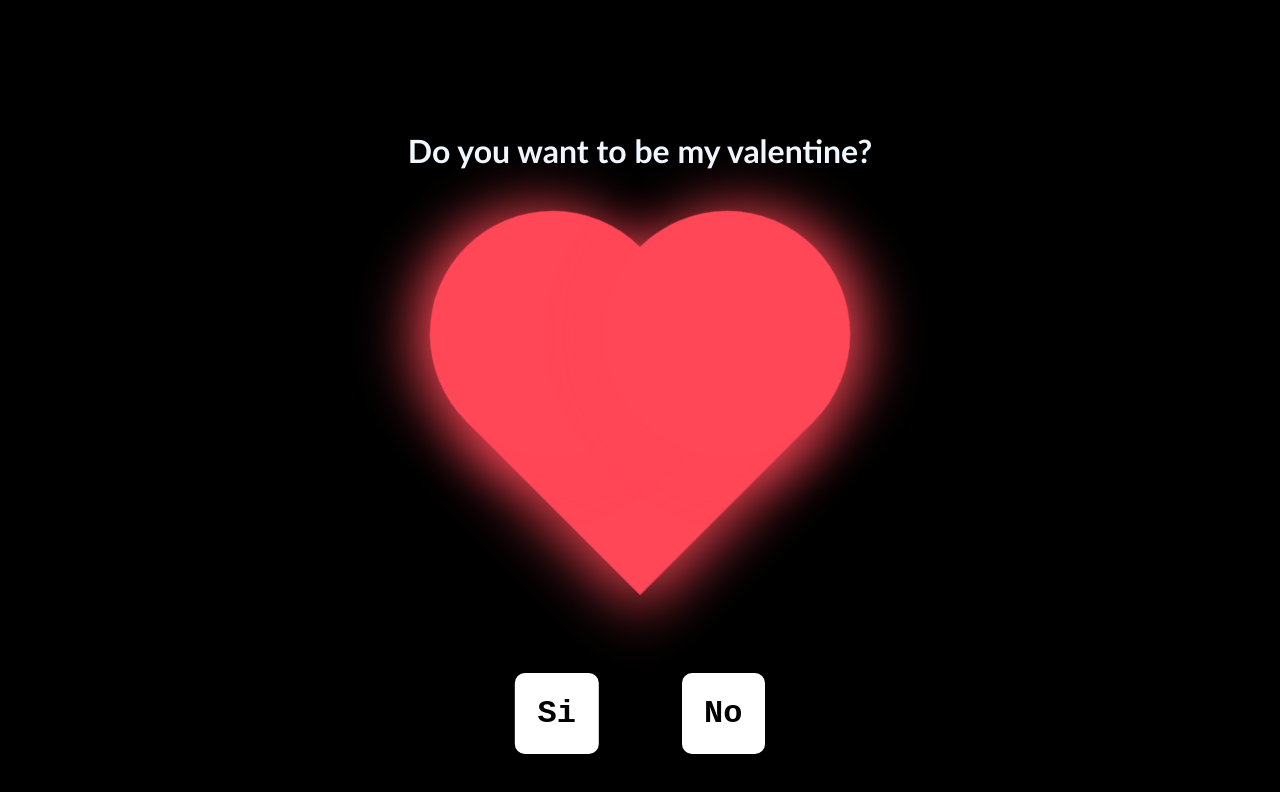
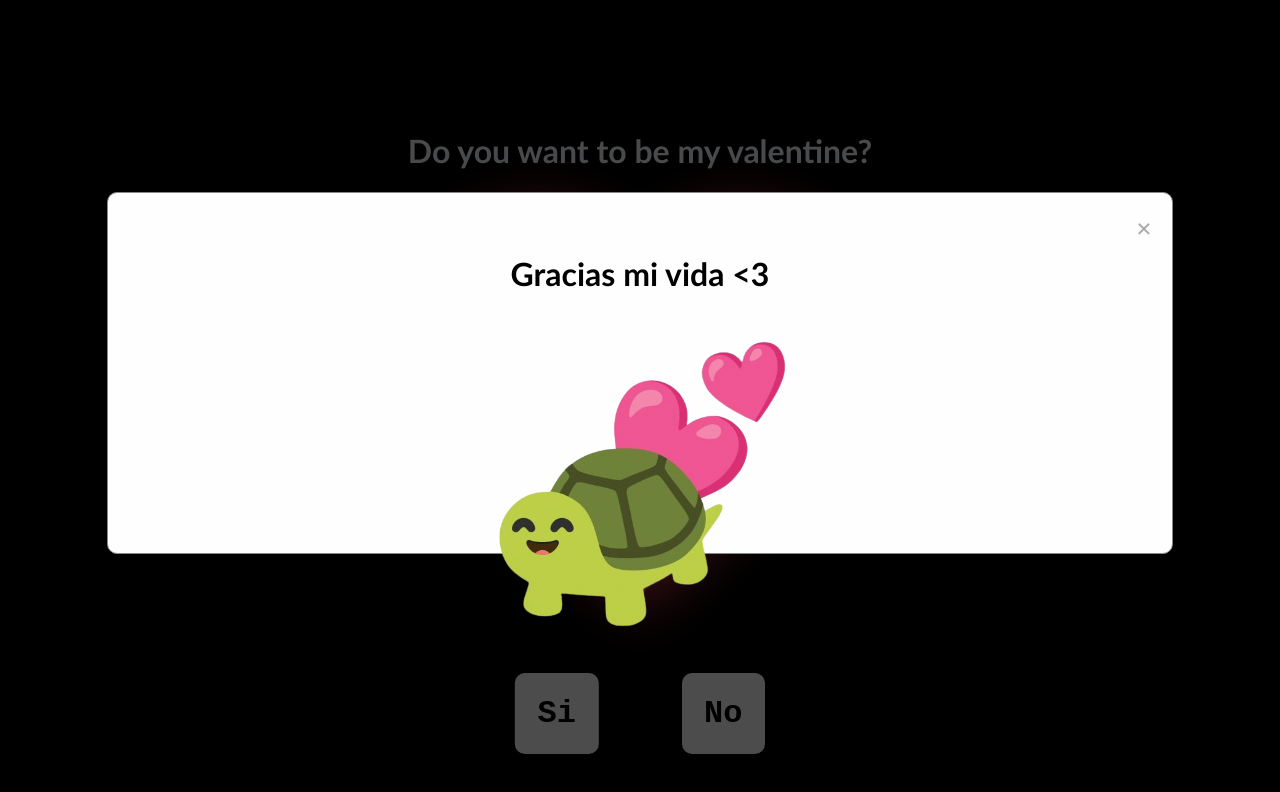
Before and after one commit to elP4drino/valentineProject, a plain HTML site: page index.html in a window 1280 px wide. Both pictures are taken after a click on the button "Si". Drawn offline with Linux system fonts and the light colour scheme.

Commit message:
Modal Completed

```diff
--- a/functions/functions.js
+++ b/functions/functions.js
@@ -1,7 +1,8 @@
 const yesBtn = document.querySelector('#yesBtn');
+const modal = document.getElementById('myModal');
 
 yesBtn.addEventListener('click',function () {
-    alert('Sabia que ibas a decir que si uwu')
+    modal.style.display = 'block';
 });
 
 const noBtn = document.querySelector('#noBtn');
@@ -13,3 +14,8 @@
     noBtn.style.setProperty('left',randomX+'%');
     noBtn.style.setProperty('transform',`translate(-${randomX}%,-${randomY}%)`);
 })
+
+// Close the modal function
+function closeModal() {
+    modal.style.display = 'none';
+}
--- a/index.html
+++ b/index.html
@@ -21,6 +21,17 @@
         <button id="yesBtn">Si</button>
         <button id="noBtn">No</button>
     </div>
+
+    <!-- Modal -->
+    <div id="myModal" class="modal">
+        <div class="modal-content">
+            <span class="close" onclick="closeModal()">&times;</span>
+            <p>Gracias mi vida <3 </p>
+            <img class="loveImage" src="./resources/sf.png" alt="smile">
+        </div>
+    </div>
+
+
     <script src="./functions/functions.js"></script>
 
 </body>
--- a/styles/styles.css
+++ b/styles/styles.css
@@ -103,3 +103,49 @@
     border-radius: 50%;
     box-shadow: 10px 10px 60px #ff4757;
 }
+
+/* Add styles to hide the modal by default */
+.modal {
+    display: none;
+    position: fixed;
+    z-index: 1;
+    left: 0;
+    top: 0;
+    width: 100%;
+    height: 100%;
+    overflow: auto;
+    background-color: rgba(0,0,0,0.7);
+}
+
+.modal-content {
+    background-color: #fefefe;
+    margin: 15% auto;
+    padding: 20px;
+    border: 1px solid #888;
+    width: 80%;
+    height: 40%;
+    border-radius: 10px;
+    text-align: center;
+}
+
+.modal-content p{
+    color: #000000;
+}
+
+.modal-content .loveImage{
+    width: 30%;
+}
+
+.close {
+    color: #aaa;
+    float: right;
+    font-size: 28px;
+    font-weight: bold;
+}
+
+.close:hover,
+.close:focus {
+    color: black;
+    text-decoration: none;
+    cursor: pointer;
+}
```
Also changed, not shown: resources/sf.png (added).
